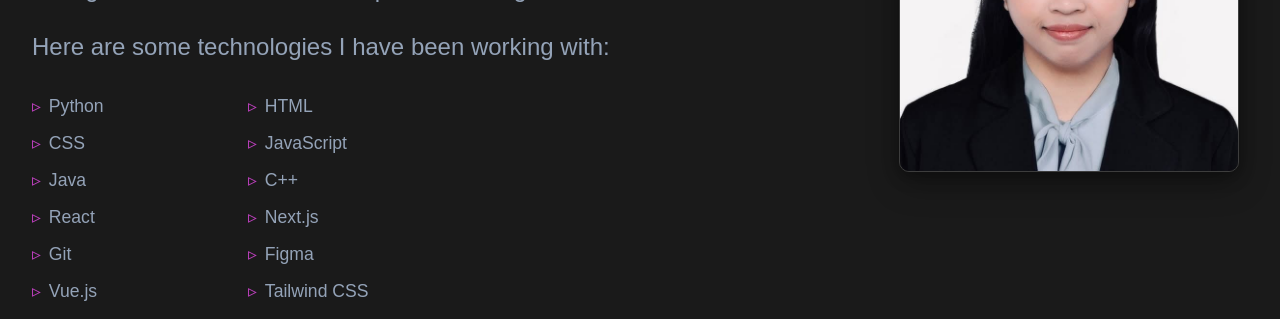
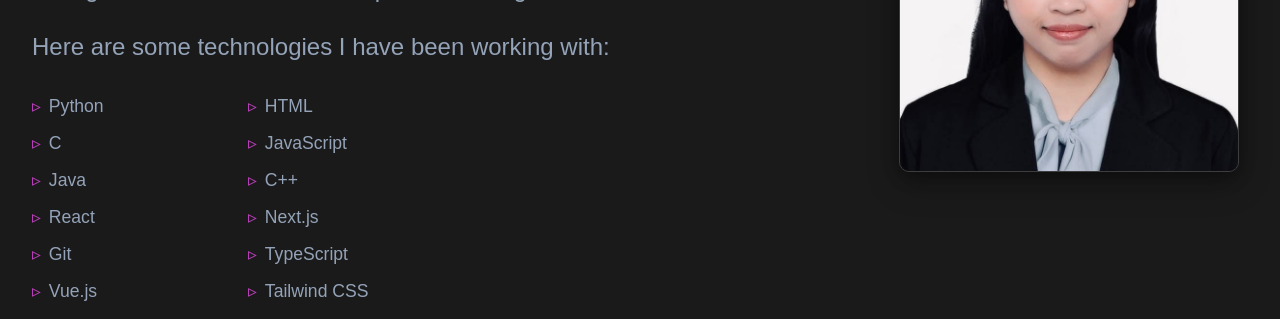
Before and after one commit to jesh-ai/Jesh_WebFolio, a Next.js app: page /Jesh_WebFolio/ in a window 1280 px wide. Shown: the part 1440-1759 px from the top of the page. Built offline with nearby package versions, Linux system fonts and the light colour scheme; a web font is replaced by a local one.

Commit message:
upd technologies in about me

```diff
--- a/components/About/About.tsx
+++ b/components/About/About.tsx
@@ -4,14 +4,14 @@
 const TECH: string[] = [
   'Python',
   'HTML',
-  'CSS',
+  'C',
   'JavaScript',
   'Java',
   'C++',
   'React',
   'Next.js',
   'Git',
-  'Figma',
+  'TypeScript',
   'Vue.js',
   'Tailwind CSS',
 ];
```
